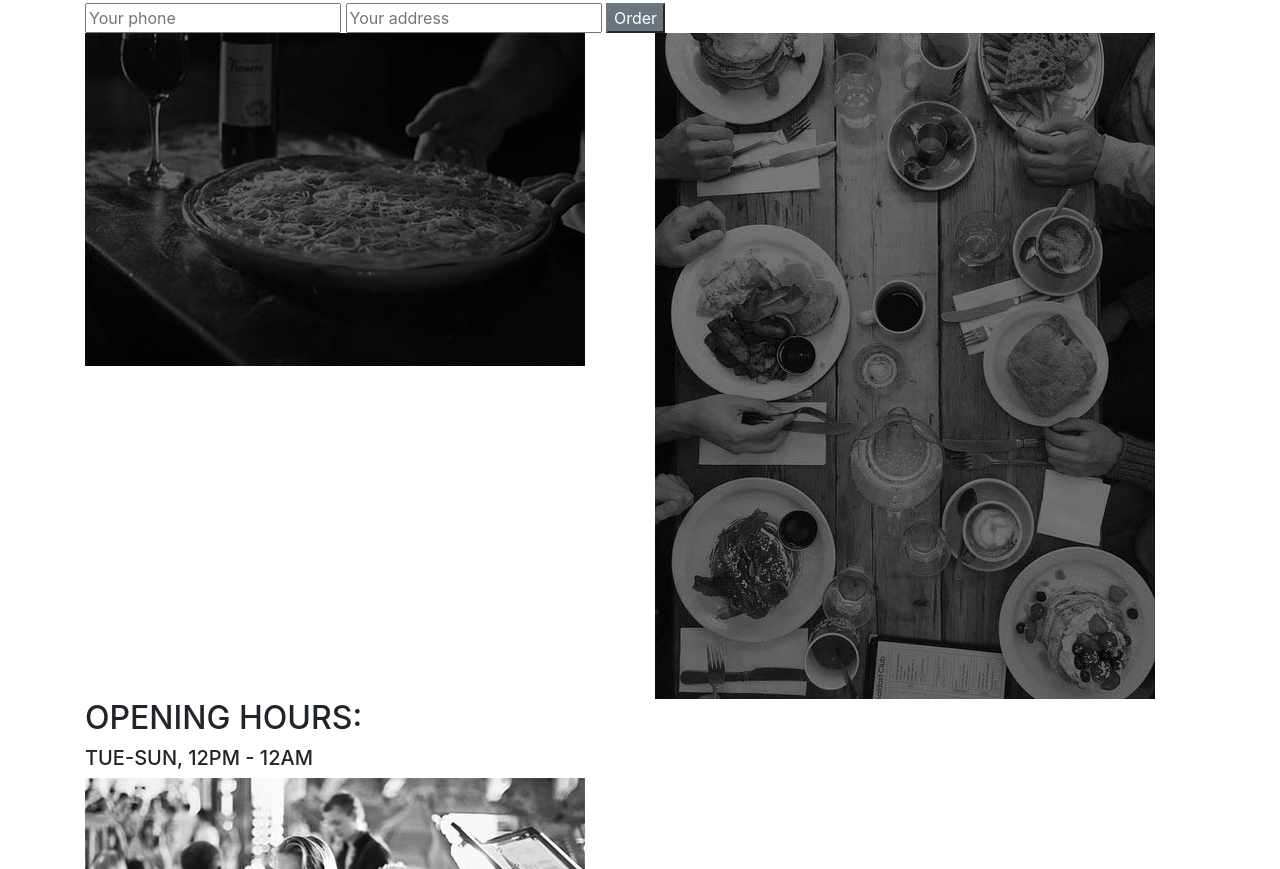
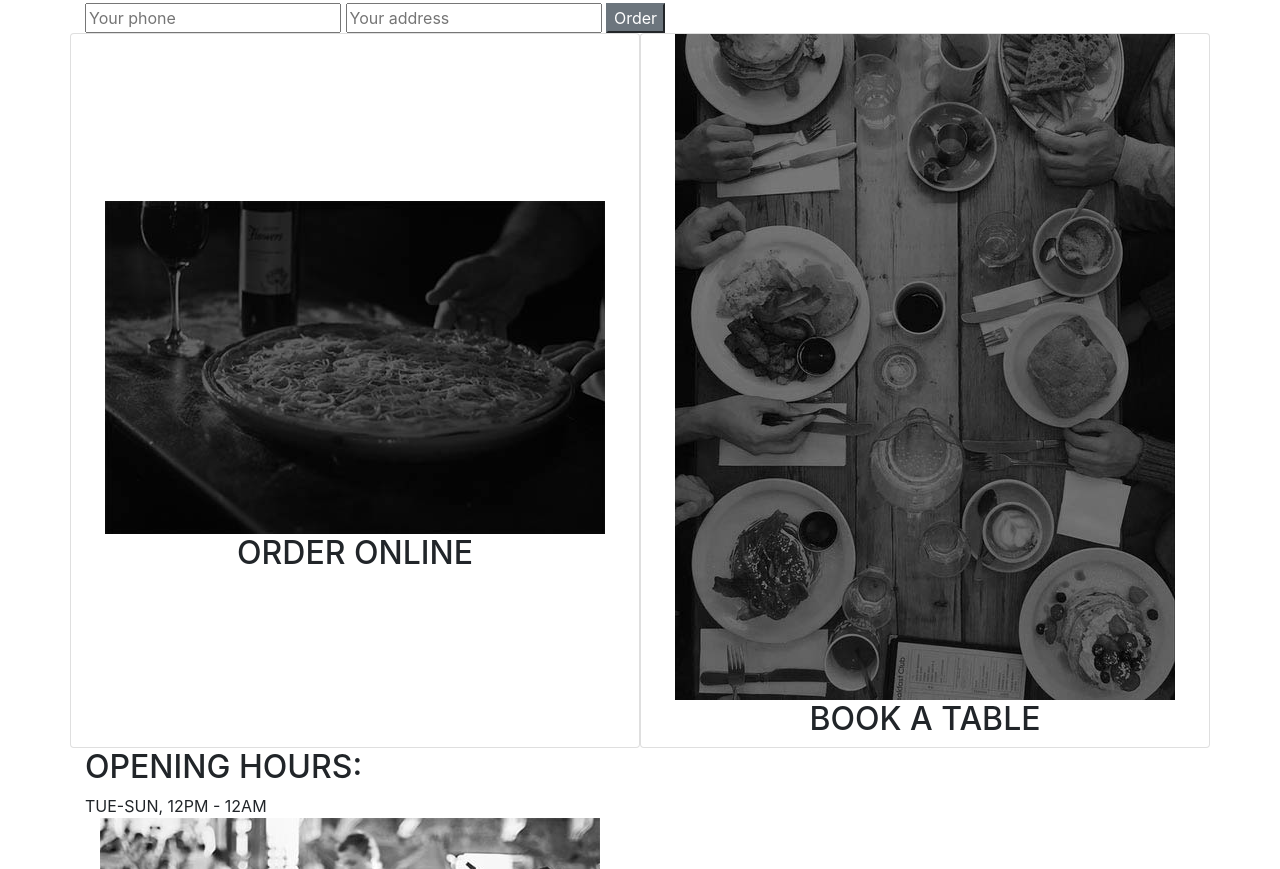
Before and after one commit to PaPaX2/project-pizza, a website with bundled scripts: page src/index.html in a window 1280 px wide. Shown: the part 251-1120 px from the top of the page. Built offline with nearby package versions, Linux system fonts and the light colour scheme; files whose address does not match are found by name.

Commit message:
Homepage

```diff
--- a/src/index.html
+++ b/src/index.html
@@ -21,12 +21,12 @@
           <h1 class="logo__title"><span>Mamma</span>Mia!</h1>
           <h2 class="logo__subtitle">the best homemade Italian food</h2>
         </div>
-        <div class="main-nav link">
+        <div class="main-nav link disabled">
           <a href="#home">Home</a>
           <a href="#order">Order</a>
           <a href="#booking">Booking</a>
         </div>
-        <div id="cart" class="cart">
+        <div id="cart" class="cart disabled">
           <div class="cart__summary">
             <span class="cart__total-number">5</span>
             <span class="cart__total-price">Total price: $<strong>0</strong></span>
@@ -64,14 +64,20 @@
   </header>
 
   <div id="pages">
-    <section id="home">
-      <div id="landingpage" class="landingpage link container">
+    <section id="home" class="home container">
+      <div id="landingmenu" class="landingmenu link">
           <div class="row">
-            <a href="#order" class="col-6"><img src="images/landingpage/pizza-1.jpg" alt="image"></a>
-            <a href="#booking" class="col-6"><img src="images/landingpage/pizza-2.jpg" alt="image"></a>
-            <div class="col-12 opening-hours">
+            <div class="card col-6 justify-content-center align-items-center">
+              <a href="#order"><img src="images/landingpage/pizza-1.jpg" alt="image"></a>
+              <h2>ORDER ONLINE</h2>
+            </div>
+            <div class="card col-6 justify-content-center align-items-center">
+              <a href="#booking"><img src="images/landingpage/pizza-2.jpg" alt="image"></a>
+              <h2>BOOK A TABLE</h2>
+            </div>
+            <div class="col opening-hours">
               <h2>OPENING HOURS:</h2>
-              <h5>TUE-SUN, 12PM - 12AM</h5>
+              <h7>TUE-SUN, 12PM - 12AM</h7>
             </div>
           </div>
       </div>
--- /dev/null
+++ b/src/sass/partials/_homepage.scss
@@ -0,0 +1,40 @@
+.home {
+  background-color: white;
+  padding: 30px;
+  margin-top: 30px;
+  margin-bottom: 30px;
+
+
+  .landingmenu {
+    padding-bottom: 30px;
+
+    img{
+      max-height: 130px;
+      width: 100%;
+      object-fit: cover;
+
+
+
+    }
+    h2{
+      position: absolute;
+    }
+    .opening-hours{
+      border: black;
+      text-align: center;
+      background-color: $color-main;
+      padding: 30px;
+      margin-top: 15px;
+      color: white;
+      border-radius: 2%;
+      max-height: 130px;
+
+    }
+  }
+
+  .opinion {
+    padding: 40px;
+
+  }
+
+}
--- a/src/sass/style.scss
+++ b/src/sass/style.scss
@@ -9,4 +9,4 @@
 @import 'partials/product';
 @import 'partials/booking';
 
-@import 'partials/carousel';
+@import 'partials/homepage';
```
